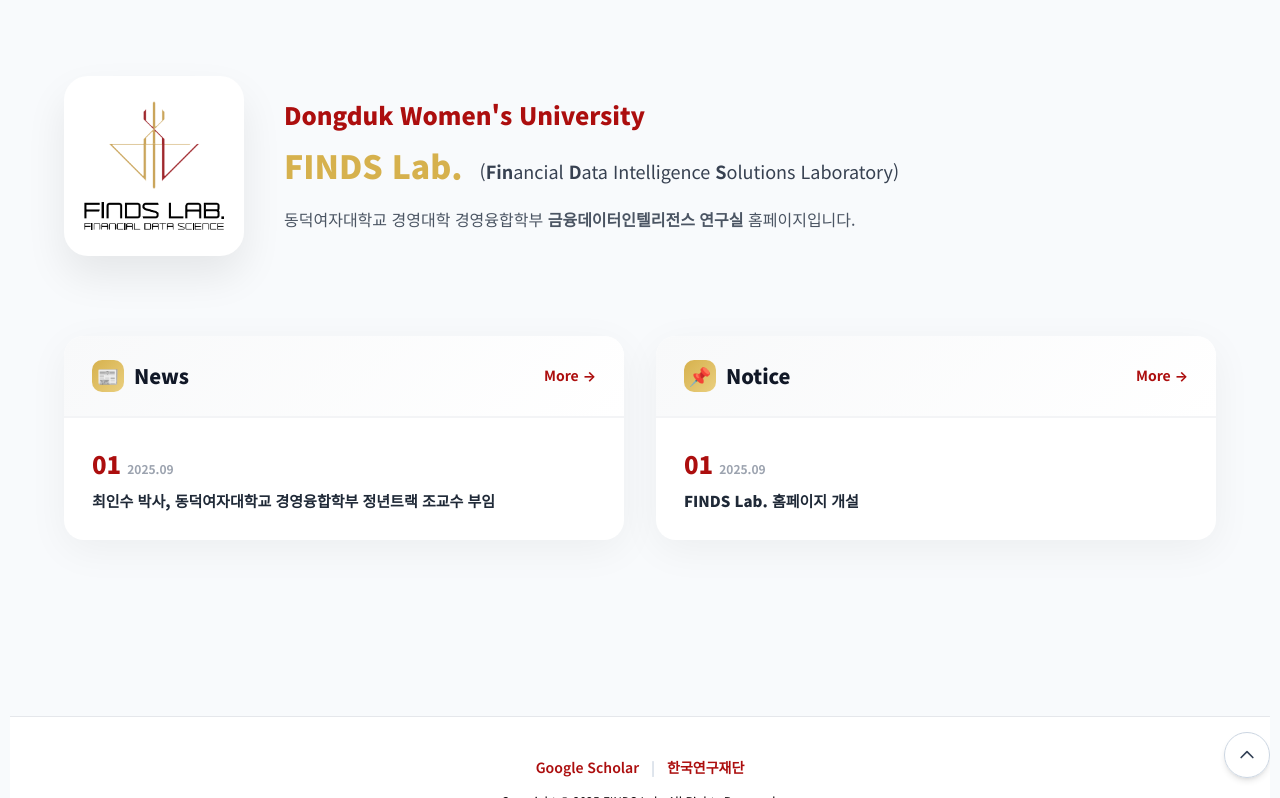
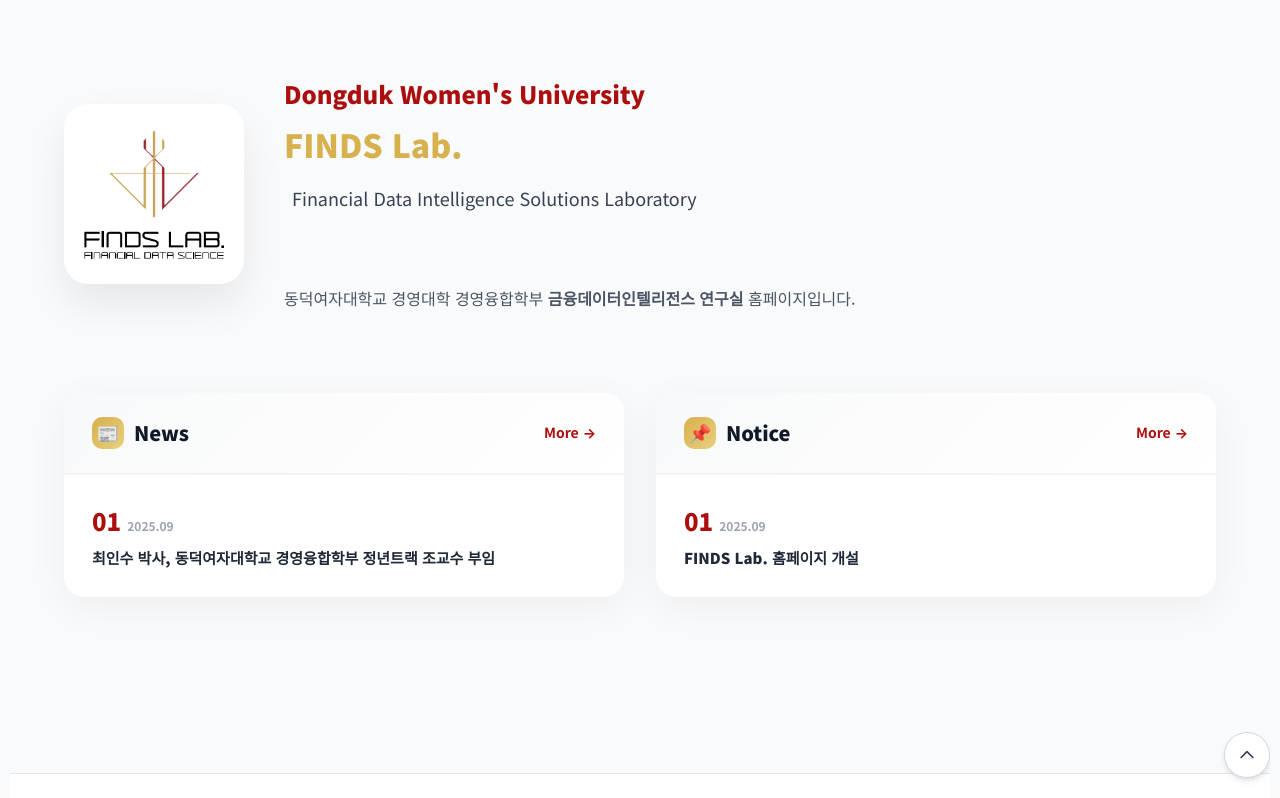
Before and after one commit to FinDS-Lab/site, a Jekyll site: the page built from index.md, in a window 1280 px wide and 900 px high, scrolled down 500 px, cut to the strip 102-900 px from the top of the window. Built offline with Jekyll 4.4.1, drawn with Linux system fonts in a browser that asks for light colours; nearby versions of some CDN libraries.

Commit message:
Update index.md

```diff
--- a/index.md
+++ b/index.md
@@ -360,11 +360,12 @@
   <div class="intro-content keep-words">
     <h2 class="keep-words">Dongduk Women's University</h2>
     <h3 class="keep-words">
-      <span class="lab-name keep-words">FINDS Lab.</span>
+      <span class="lab-name keep-words">FINDS Lab.</span><br>
       <span class="lab-full keep-words">
-        (<b>Fin</b>ancial <b>D</b>ata Intelligence <b>S</b>olutions Laboratory)
+        Financial Data Intelligence Solutions Laboratory
       </span>
     </h3>
+    <br><br>
     <p class="description keep-words">
       동덕여자대학교 경영대학 경영융합학부 <b>금융데이터인텔리전스 연구실</b> 홈페이지입니다.
     </p>
```
